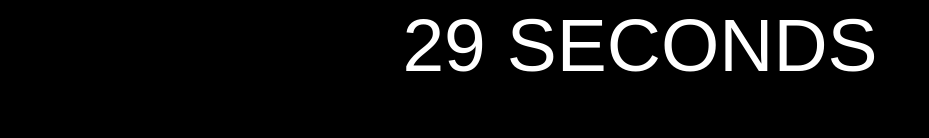
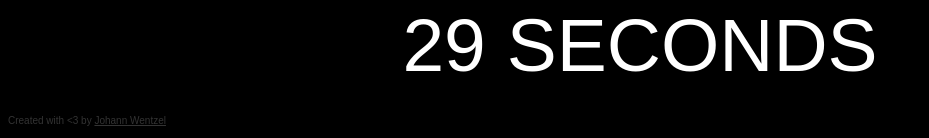
Before and after one commit to JohannWentzel/smash-timer, a PHP site: page /index.html in a window 1280 px wide. Shown: the part 664-802 px from the top of the page, without its empty margins (0-929 px from the left). Run offline with PHP 8.4, Linux system fonts and the light colour scheme.

Commit message:
Added link to github, additional credits

```diff
--- a/index.html
+++ b/index.html
@@ -48,6 +48,9 @@
                 <img id="smashlogo" src="img/smash-vector-white.png"/>
         </div>
         <p id="timetext"></p>
+        <div id="attribution">
+            <p>Created with &lt;3 by <a href="https://github.com/johannwentzel">Johann Wentzel</a></p>
+        </div>
     </body>
 
     <script src="./particles.js"></script>
--- a/script.js
+++ b/script.js
@@ -1,3 +1,7 @@
+// Sources:
+// particlesJS - https://vincentgarreau.com/particles.js/
+// Timer code - https://www.w3schools.com/howto/howto_js_countdown.asp
+
 particlesJS.load('particles-js', 'particles.json', function() {
   console.log('callback - particles.js config loaded');
 });
--- a/style.css
+++ b/style.css
@@ -32,6 +32,20 @@ body { background: black
 
 }
 
+#attribution {
+    position: fixed;
+    color: rgb(255,255,255,0.2);
+    bottom: 0;
+    font-family: sans-serif;
+    font-size: 10;
+
+}
+#attribution a {
+
+    color: rgb(255,255,255,0.2);
+
+}
+
 @font-face {
     font-family: "Super Smash";
     src: url("fonts/supersmash.woff");
```
